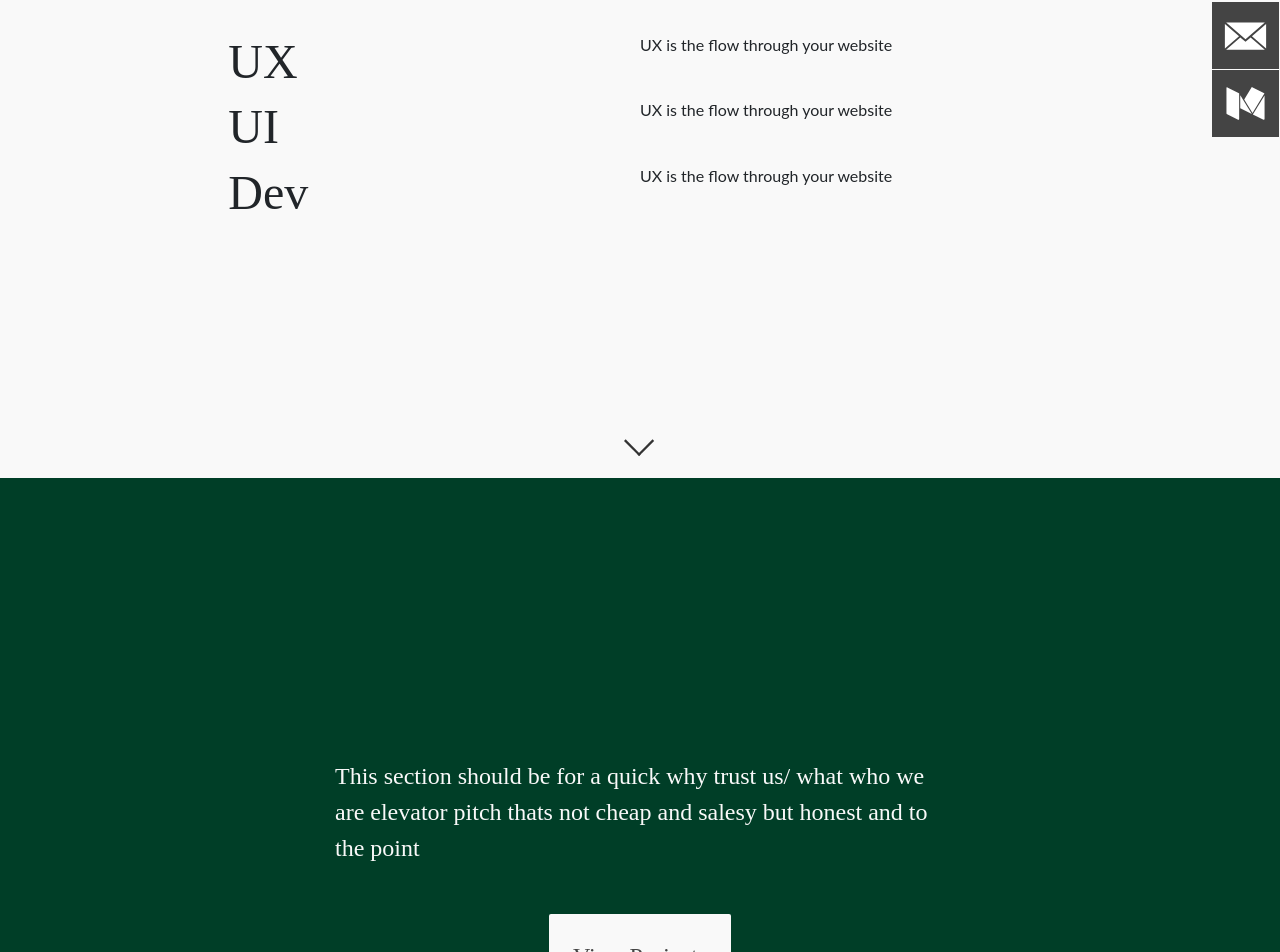
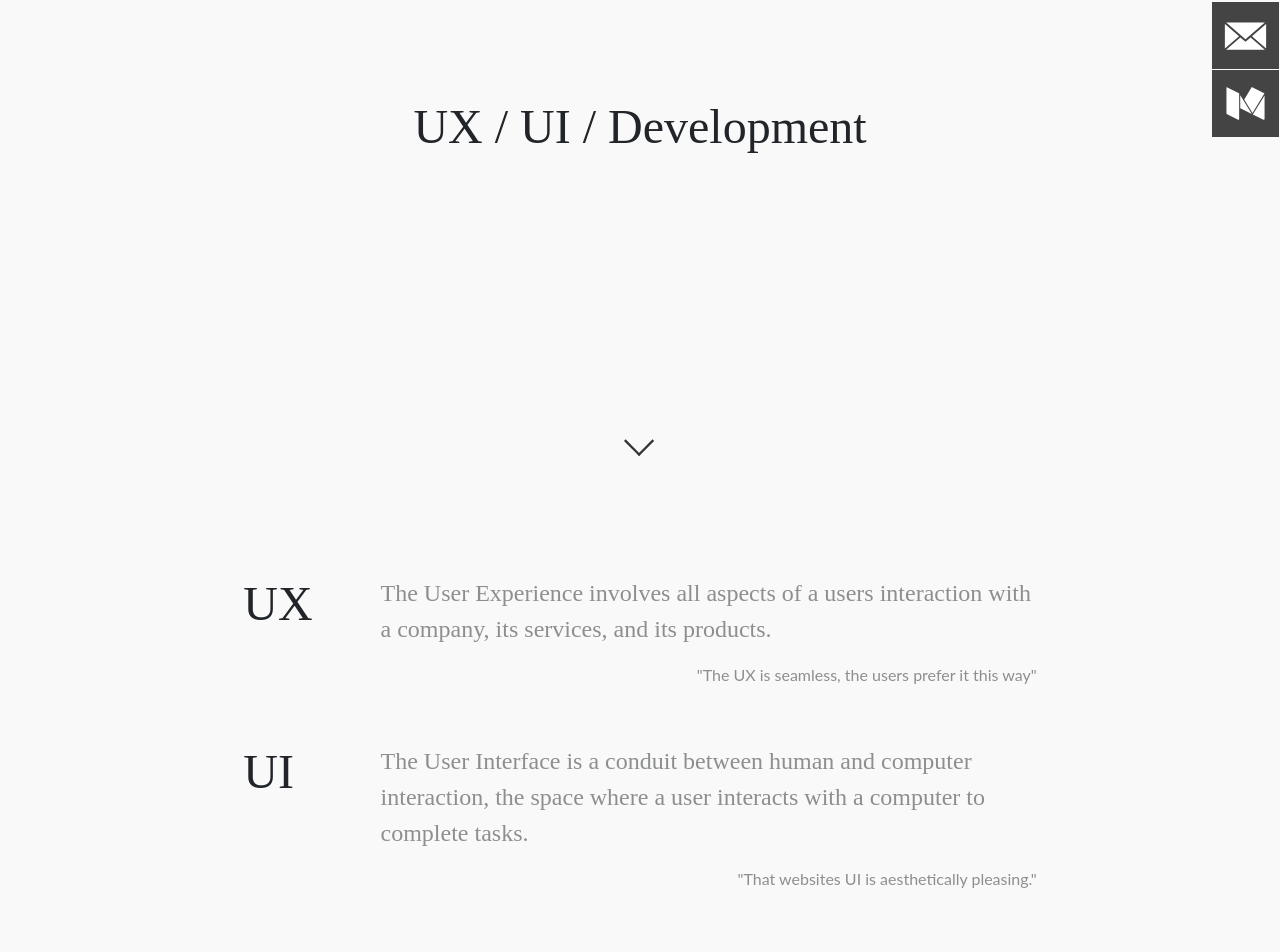
Before and after one commit to calvchum/agency-webpage, a React (Create React App) app: page / in a window 1280 px wide. Shown: the part 318-1270 px from the top of the page. Built offline with nearby package versions, Linux system fonts and the light colour scheme.

Commit message:
added UI UX DEV explanations

```diff
--- a/src/components/Landing.js
+++ b/src/components/Landing.js
@@ -15,35 +15,61 @@ class Landing extends Component {
     return (
       <div>
         <Layover/>
+      {/* UI/UX/DEV banner */}
         <Row className="hero-wrapper">
           <Col xs="12" md={{ offset: 2, span: 8 }} className="secondary-content">
-          <Row className="landing-term-definition">
-            <Col>
+          <h1 className="header-text">
+          UX / UI / Development
+          </h1>
+          <a href="#secondary-wrapper" className="next-page bounce"><img src={ require('../assets/down-arrow.svg') } alt="downward point arrow"/></a>
+          </Col>
+        </Row>
+
+      {/* Below the fold UI UX DEV explanation*/}
+
+        <Row className="hero-wrapper">
+          <Col xs="12" md={{ offset: 2, span: 8 }} className="secondary-content">
+
+        {/* UX DEFINITION SECTION */}
+
+          <Row className=" landing-term-definition">
+            <Col xs='3' md='2'>
               <h1 className="header-text">UX</h1>
             </Col>
-            <Col>
-              <p className="body-text">UX is the flow through your website</p>
+            <Col className="active-landing  landing-individual-term" xs='9' md='10'>
+              <p className="subheader-text">The User Experience involves all aspects of a users interaction with a company, its services, and its products.</p>
+              <p className="body-text landing-quote">"The UX is seamless, the users prefer it this way"</p>
             </Col>
           </Row>
-          <Row className="landing-term-definition">
-            <Col>
+
+      {/* UI DEFINITION SECTION */}
+
+          <Row className=" landing-term-definition">
+            <Col xs='3' md='2'>
               <h1 className="header-text">UI</h1>
             </Col>
-            <Col>
-              <p className="body-text">UX is the flow through your website</p>
+            <Col className="active-landing landing-individual-term" xs='9' md='10'>
+              <p className="subheader-text">The User Interface is a conduit between human and computer interaction, the space where a user interacts with a computer to complete tasks.</p>
+              <p className="body-text landing-quote">"That websites UI is aesthetically pleasing."</p>
             </Col>
           </Row>
-          <Row className="landing-term-definition">
-            <Col>
+
+      {/* DEV DEFINITION SECTION */}
+
+          <Row className=" landing-term-definition">
+            <Col xs='3' md='2'>
               <h1 className="header-text">Dev</h1>
             </Col>
-            <Col>
-              <p className="body-text">UX is the flow through your website</p>
+            <Col className="active-landing landing-individual-term" xs='9' md='10'>
+              <p className="subheader-text">Development is the combining of UX and UI into a functional product or service.</p>
+              <p className="body-text landing-quote">"Developing is mostly googling and a lot of communication."</p>
             </Col>
           </Row>
-            <a href="#secondary-wrapper" className="next-page bounce"><img src={ require('../assets/down-arrow.svg') } alt="downward point arrow"/></a>
           </Col>
         </Row>
+
+    {/* Below the fold CTA */}
+
         <Row id="secondary-wrapper" className="secondary-wrapper">
           <Col xs="12" md={{ offset: 3, span: 6 }} className="secondary-content">
             <p className="subheader-text landing-secondary-info">This section should be for a quick why trust us/ what who we are elevator pitch thats not cheap and salesy but honest and to the point</p>
--- a/src/styles/_landing.scss
+++ b/src/styles/_landing.scss
@@ -38,9 +38,24 @@
 }
 .landing-term-definition {
   width: 100%;
+  // height: 20vh;
+  padding: 20px 0px;
 }
+.landing-individual-term {
+  display: flex;
+  flex-direction: column;
+}
+.landing-quote {
+  display: flex;
+  justify-content: flex-end;
 
-
+}
+.active-landing {
+    opacity: 0.5;
+  &:hover {
+    opacity: 1;
+  }
+}
 
 // POTENTIALLY FIND A BETTER SOLUTION FOR THIS, currently makes the scrolling down when clicking on the down arrow smooth. Not sure the nagatives of it.. (aside from some browser incompatibility)
 html {
--- a/src/styles/style.scss
+++ b/src/styles/style.scss
@@ -66,6 +66,7 @@ body {
   .header-text {
     font-size: 32px;
   }
+  .subheader-text {
+    font-size: 20px;
+  }
 }
-
-// Page load transition in
```
